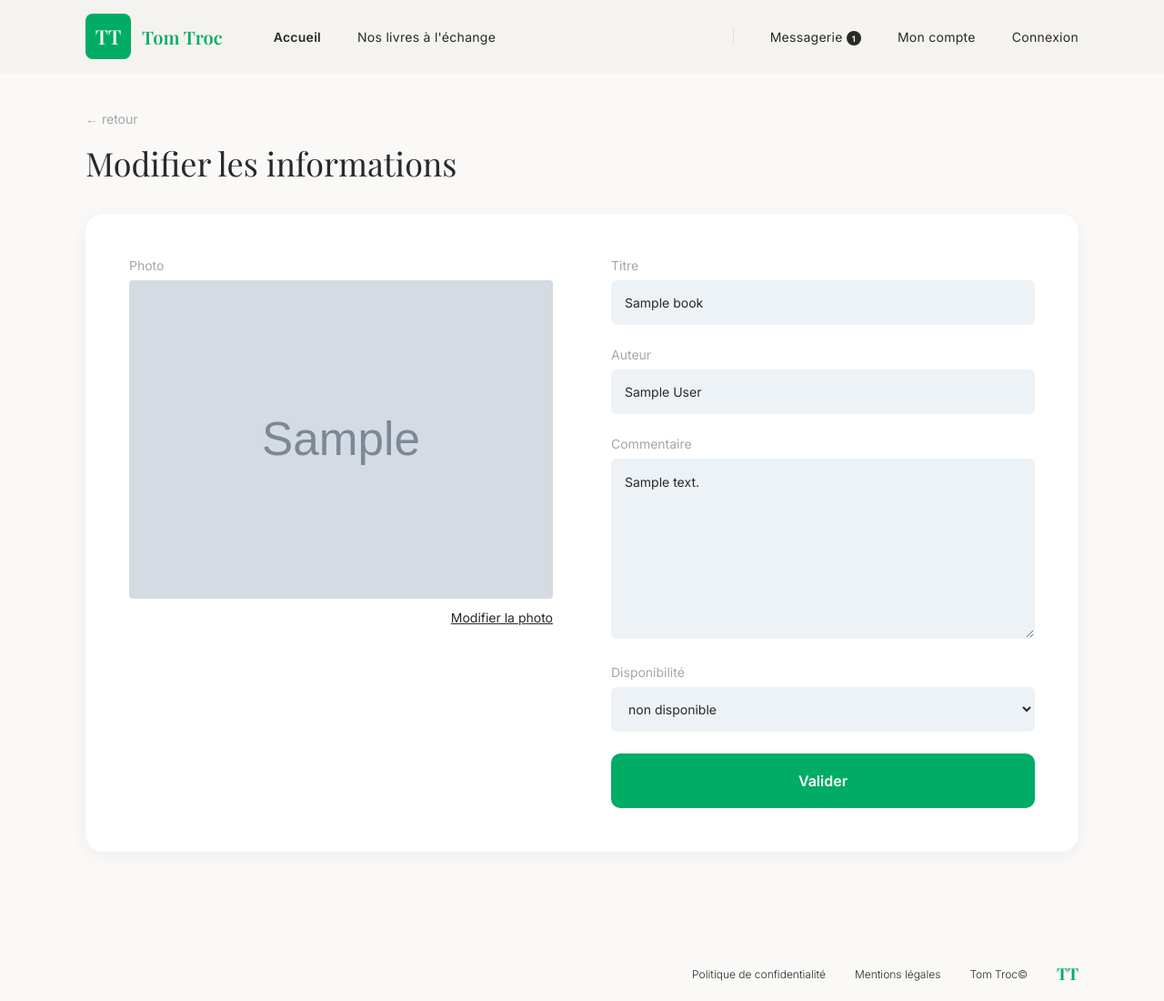
After one commit to Erluinzo/tomtroc, a PHP site: template views/templates/editBook.php in a window 1280 px wide. The commit adds this page. Shown: the whole page at 91% size. Run offline with PHP 8.4, Linux system fonts and the light colour scheme; the template is opened without the code that fills it: most values are stand-ins (such as "Sample title", 1, 10 or a date in 2020); grey boxes marked "Sample" are stand-in pictures; a stand-in replaces the project's code that opens the database connection.

Commit message:
Add book management (create, edit, delete)

```diff
--- a/css/style.css
+++ b/css/style.css
@@ -875,3 +875,107 @@ ul {
 .pill--unavailable {
     background-color: #c56d6d;
 }
+
+/* actions cell */
+.lib-table__actions {
+    display: flex;
+    align-items: center;
+    gap: 16px;
+}
+
+.inline-form {
+    display: inline;
+}
+
+/* a button that looks like a link */
+.link-button {
+    padding: 0;
+    border: none;
+    background: none;
+    font: inherit;
+    cursor: pointer;
+    text-decoration: underline;
+}
+
+/* visually hidden but kept for screen readers */
+.visually-hidden {
+    position: absolute;
+    width: 1px;
+    height: 1px;
+    margin: -1px;
+    padding: 0;
+    border: 0;
+    clip: rect(0 0 0 0);
+    overflow: hidden;
+}
+
+.account__library-head {
+    display: flex;
+    justify-content: flex-end;
+    margin-bottom: 8px;
+}
+
+/* add / edit book form */
+.back-link {
+    display: inline-block;
+    margin-bottom: 16px;
+    font-size: 14px;
+    color: var(--gray);
+}
+
+.back-link:hover {
+    color: var(--green);
+}
+
+.book-form {
+    padding: 40px 0 64px;
+}
+
+.book-form__title {
+    margin-bottom: 32px;
+    font-family: var(--font-title);
+    font-weight: 400;
+    font-size: 36px;
+}
+
+.book-form__card {
+    padding: 48px;
+}
+
+.book-form__grid {
+    display: grid;
+    grid-template-columns: 1fr 1fr;
+    gap: 64px;
+    align-items: start;
+}
+
+.book-form__cover {
+    display: block;
+    width: 100%;
+    border-radius: 4px;
+}
+
+.book-form__cover--empty {
+    display: flex;
+    align-items: center;
+    justify-content: center;
+    aspect-ratio: 1 / 1;
+    background-color: #edf2f6;
+    color: var(--gray);
+}
+
+.book-form__file {
+    display: block;
+    margin-top: 12px;
+    text-align: right;
+    font-size: 14px;
+    text-decoration: underline;
+    cursor: pointer;
+}
+
+.book-form__textarea {
+    height: auto;
+    padding: 14px;
+    line-height: 1.5;
+    resize: vertical;
+}
--- /dev/null
+++ b/views/templates/editBook.php
@@ -0,0 +1,66 @@
+<?php
+//add or edit a book; $book is null when adding, set (with values) otherwise
+$hasData = isset($book) && $book !== null;
+$isEdit = $hasData && $book->getId() > 0;
+$title = $hasData ? $book->getTitle() : '';
+$author = $hasData ? $book->getAuthor() : '';
+$description = $hasData ? ($book->getDescription() ?? '') : '';
+$available = $hasData ? $book->getIsAvailable() : 1;
+$cover = $hasData ? $book->getCover() : null;
+?>
+<section class="book-form">
+    <div class="container">
+        <a class="back-link" href="index.php?action=account">&larr; retour</a>
+        <h1 class="book-form__title"><?= $isEdit ? 'Modifier les informations' : 'Ajouter un livre' ?></h1>
+
+        <div class="card book-form__card">
+            <?php if (!empty($error)) { ?>
+                <p class="form__error"><?= htmlspecialchars($error) ?></p>
+            <?php } ?>
+
+            <form class="book-form__grid" action="index.php?action=saveBook" method="post" enctype="multipart/form-data">
+                <?php if ($isEdit) { ?>
+                    <input type="hidden" name="id" value="<?= (int) $book->getId() ?>">
+                <?php } ?>
+
+                <div class="book-form__media">
+                    <p class="form__label">Photo</p>
+                    <?php if ($cover) { ?>
+                        <img class="book-form__cover" src="./img/<?= htmlspecialchars($cover) ?>" alt="Couverture de <?= htmlspecialchars($title) ?>">
+                    <?php } else { ?>
+                        <div class="book-form__cover book-form__cover--empty">Aucune photo</div>
+                    <?php } ?>
+                    <input class="visually-hidden" type="file" id="cover" name="cover" accept="image/jpeg,image/png,image/webp">
+                    <label class="book-form__file" for="cover"><?= $cover ? 'Modifier la photo' : 'Ajouter une photo' ?></label>
+                </div>
+
+                <div class="book-form__fields">
+                    <div class="form__group">
+                        <label class="form__label" for="title">Titre</label>
+                        <input class="form__input form__input--filled" type="text" id="title" name="title" value="<?= htmlspecialchars($title) ?>" required>
+                    </div>
+
+                    <div class="form__group">
+                        <label class="form__label" for="author">Auteur</label>
+                        <input class="form__input form__input--filled" type="text" id="author" name="author" value="<?= htmlspecialchars($author) ?>" required>
+                    </div>
+
+                    <div class="form__group">
+                        <label class="form__label" for="description">Commentaire</label>
+                        <textarea class="form__input form__input--filled book-form__textarea" id="description" name="description" rows="8"><?= htmlspecialchars($description) ?></textarea>
+                    </div>
+
+                    <div class="form__group">
+                        <label class="form__label" for="is_available">Disponibilité</label>
+                        <select class="form__input form__input--filled" id="is_available" name="is_available">
+                            <option value="1"<?= $available ? ' selected' : '' ?>>disponible</option>
+                            <option value="0"<?= $available ? '' : ' selected' ?>>non disponible</option>
+                        </select>
+                    </div>
+
+                    <button class="btn btn--primary btn--block" type="submit">Valider</button>
+                </div>
+            </form>
+        </div>
+    </div>
+</section>
```
Also changed, not shown: controllers/BooksController.php (+139 -0 lines), index.php (+15 -0 lines), models/BookManager.php (+39 -0 lines), views/templates/account.php (+9 -2 lines).
